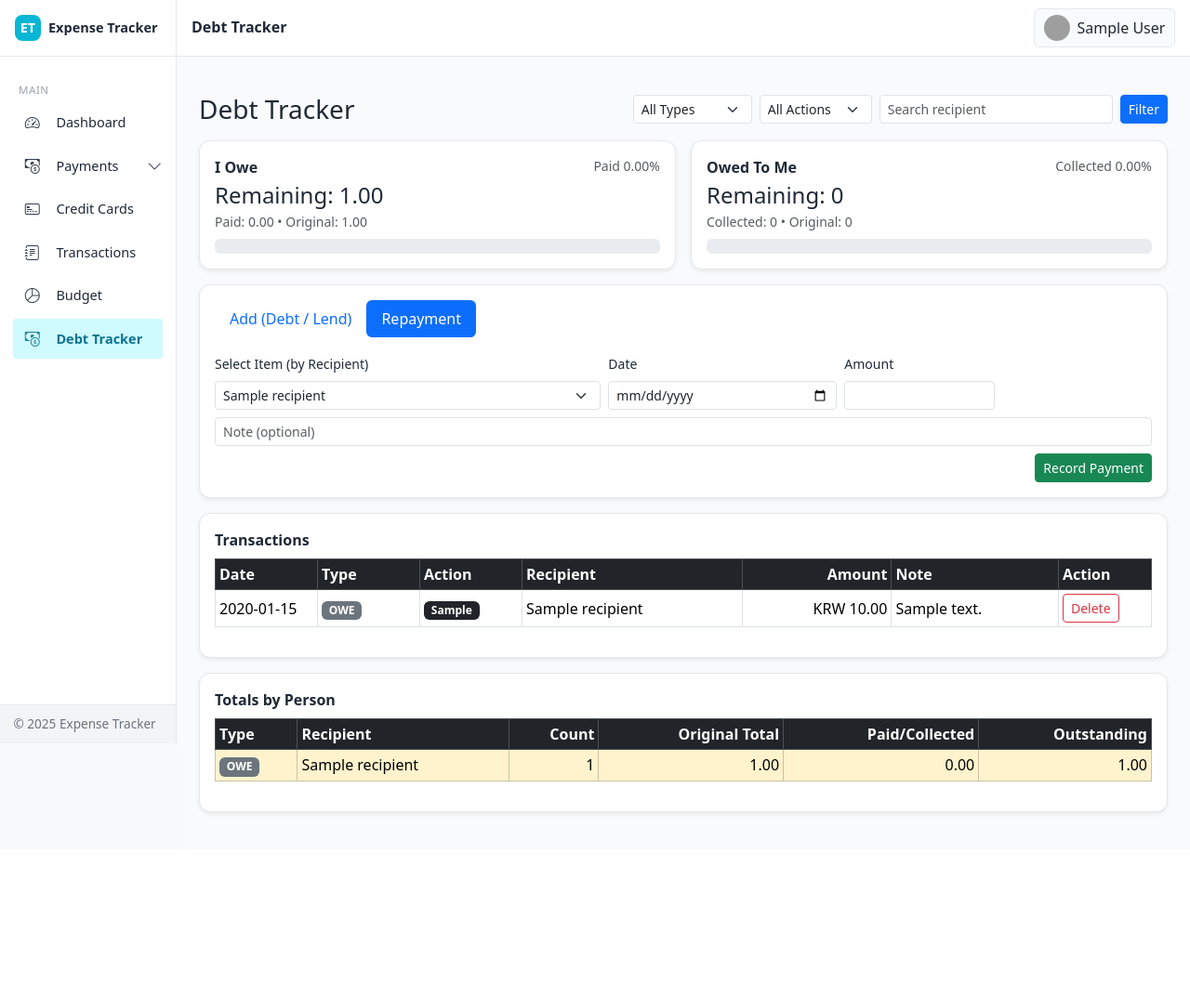
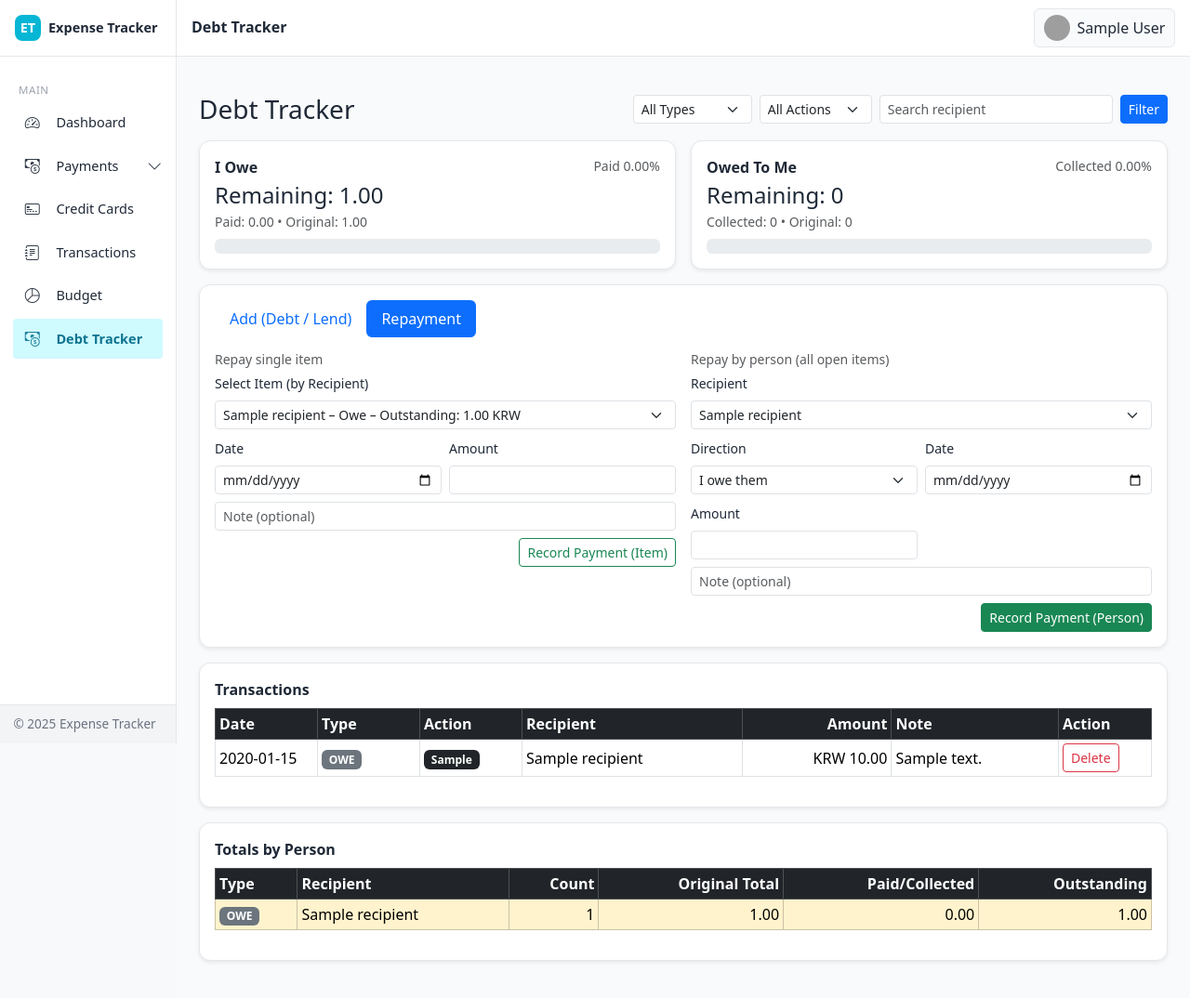
Before and after one commit to kmjasim/expense-tracker, a Flask app: page /debts in a window 1280 px wide, after a click on "Repayment". Shown: the whole page at 93% size. Before the commit the page ends 877 px from the top, so only its background shows below. Run offline with Flask 3, Linux system fonts and the light colour scheme; a user stored in the database is signed in; tables that the repository leaves empty hold one stand-in row (values such as "Sample post"); parts of the project's set-up code (start-up, migrations or seed data) failed here and were passed over; grey boxes are pictures that could not be loaded.

Commit message:
Debt page changes

```diff
--- a/app/main/debt.py
+++ b/app/main/debt.py
@@ -13,6 +13,40 @@ def _uid():
 # ---------- helpers ----------
 def _sum_or_zero(v):
     return v or Decimal("0")
+def _apply_repayment_to_item(item, amount, when, note):
+    """
+    Apply up to `amount` to a single DebtItem.
+    Returns the remaining amount (if payment was larger than outstanding).
+    """
+    amount = Decimal(amount)
+    if amount <= 0:
+        return Decimal("0")
+
+    pay = min(amount, item.outstanding_principal)
+    if pay <= 0:
+        return amount
+
+    # Update item
+    new_out = item.outstanding_principal - pay
+    item.outstanding_principal = new_out
+    if new_out == 0:
+        item.status = "settled"
+
+    # Create txn
+    txn = DebtTxn(
+        user_id=_uid(),
+        item_id=item.id,
+        action="repayment",
+        date=when,
+        amount=pay,
+        principal_portion=pay,
+        interest_portion=Decimal("0"),
+        fee_portion=Decimal("0"),
+        note=note,
+    )
+    db.session.add(txn)
+
+    return amount - pay
 
 def debt_totals(user_id):
     # cards: totals + progress for both directions
@@ -171,25 +205,51 @@ def debts_repay():
     if not item or item.user_id != _uid():
         return redirect(url_for("main.debts_page"))
 
-    # ✅ 100% to principal
-    p = amount
-    new_out = max(Decimal("0"), item.outstanding_principal - p)
-    item.outstanding_principal = new_out
-    if new_out == 0:
-        item.status = "settled"
+    # Use the helper for this single item
+    _apply_repayment_to_item(item, amount, when, note)
 
-    txn = DebtTxn(
-        user_id=_uid(),
-        item_id=item.id,
-        action="repayment",
-        date=when,
-        amount=amount,
-        principal_portion=p,
-        interest_portion=Decimal("0"),   # 👈 removed
-        fee_portion=Decimal("0"),        # 👈 removed
-        note=note,
+    db.session.commit()
+    return redirect(url_for("main.debts_page"))
+
+@main.route("/debts/repay_person", methods=["POST"])
+@login_required
+def debts_repay_person():
+    """
+    Repay an amount to a person (recipient) at once.
+    The payment will be allocated across all open items for that person
+    in the given direction (owe / lend), oldest first.
+    """
+    recipient_id = int(request.form["recipient_id"])
+    direction = DebtDirection(request.form["direction"])  # 'owe' or 'lend'
+    amount = Decimal(request.form["amount"])
+    date_str = request.form.get("date")
+    when = datetime.strptime(date_str, "%Y-%m-%d").date() if date_str else date.today()
+    note = request.form.get("note") or ""
+
+    # Get all open items for this recipient & direction
+    items = (
+        DebtItem.query
+        .filter_by(
+            user_id=_uid(),
+            recipient_id=recipient_id,
+            direction=direction,
+            status="active",
+        )
+        .filter(DebtItem.outstanding_principal > 0)
+        .order_by(DebtItem.start_date.asc(), DebtItem.id.asc())  # pay oldest first
+        .all()
     )
-    db.session.add(txn)
+
+    remaining = amount
+
+    for item in items:
+        if remaining <= 0:
+            break
+        remaining = _apply_repayment_to_item(item, remaining, when, note)
+
+    # If remaining > 0 here, it means the user tried to pay more than outstanding.
+    # You can ignore the leftover, or later show a message. For now we just cap at total outstanding.
+
     db.session.commit()
     return redirect(url_for("main.debts_page"))
 
--- a/app/templates/debts.html
+++ b/app/templates/debts.html
@@ -117,34 +117,85 @@
         <!-- Repayment -->
 <!-- Repayment -->
 <div class="tab-pane fade" id="repay-pane">
+  <div class="row g-3">
+    <!-- LEFT: old behavior = repay single item -->
+    <div class="col-md-6">
+      <h6 class="mb-1 small text-muted">Repay single item</h6>
       <form class="row g-2" method="post" action="{{ url_for('main.debts_repay') }}">
-    <div class="col-md-5">
+        <div class="col-12">
           <label class="form-label small">Select Item (by Recipient)</label>
           <select name="item_id" class="form-select form-select-sm" required>
             {% for itm in open_items %}
               <option value="{{ itm.id }}">
-            {{ itm.recipient.name }}  {# 👈 recipient name only #}
+                {{ itm.recipient.name }}
+                – {{ itm.direction.value|capitalize }}
+                – Outstanding: {{ "%.2f"|format(itm.outstanding_principal) }} {{ itm.currency.value }}
               </option>
             {% endfor %}
           </select>
         </div>
-    <div class="col-md-3">
+
+        <div class="col-md-6">
           <label class="form-label small">Date</label>
           <input type="date" class="form-control form-control-sm" name="date">
         </div>
-    <div class="col-md-2">
+        <div class="col-md-6">
           <label class="form-label small">Amount</label>
           <input type="number" step="0.01" class="form-control form-control-sm" name="amount" required>
         </div>
 
-    <div class="col-md-12">
+        <div class="col-12">
           <input type="text" class="form-control form-control-sm" name="note" placeholder="Note (optional)">
         </div>
-    <div class="col-md-12 d-flex justify-content-end">
-      <button class="btn btn-sm btn-success">Record Payment</button>
+        <div class="col-12 d-flex justify-content-end">
+          <button class="btn btn-sm btn-outline-success">Record Payment (Item)</button>
         </div>
       </form>
     </div>
+
+    <!-- RIGHT: new behavior = repay by person (auto-splits across all open items) -->
+    <div class="col-md-6">
+      <h6 class="mb-1 small text-muted">Repay by person (all open items)</h6>
+      <form class="row g-2" method="post" action="{{ url_for('main.debts_repay_person') }}">
+        <div class="col-12">
+          <label class="form-label small">Recipient</label>
+          <select name="recipient_id" class="form-select form-select-sm" required>
+            {% for r in recipients %}
+              <option value="{{ r.id }}">{{ r.name }}</option>
+            {% endfor %}
+          </select>
+        </div>
+
+        <div class="col-md-6">
+          <label class="form-label small">Direction</label>
+          <select name="direction" class="form-select form-select-sm" required>
+            <option value="owe">I owe them</option>
+            <option value="lend">They owe me</option>
+          </select>
+        </div>
+
+        <div class="col-md-6">
+          <label class="form-label small">Date</label>
+          <input type="date" class="form-control form-control-sm" name="date">
+        </div>
+
+        <div class="col-md-6">
+          <label class="form-label small">Amount</label>
+          <input type="number" step="0.01" class="form-control form-control-sm" name="amount" required>
+        </div>
+
+        <div class="col-12">
+          <input type="text" class="form-control form-control-sm" name="note" placeholder="Note (optional)">
+        </div>
+
+        <div class="col-12 d-flex justify-content-end">
+          <button class="btn btn-sm btn-success">Record Payment (Person)</button>
+        </div>
+      </form>
+    </div>
+  </div>
+</div>
+
 
 
       </div>
```
Lines whose indentation alone changed are shown as unchanged.
